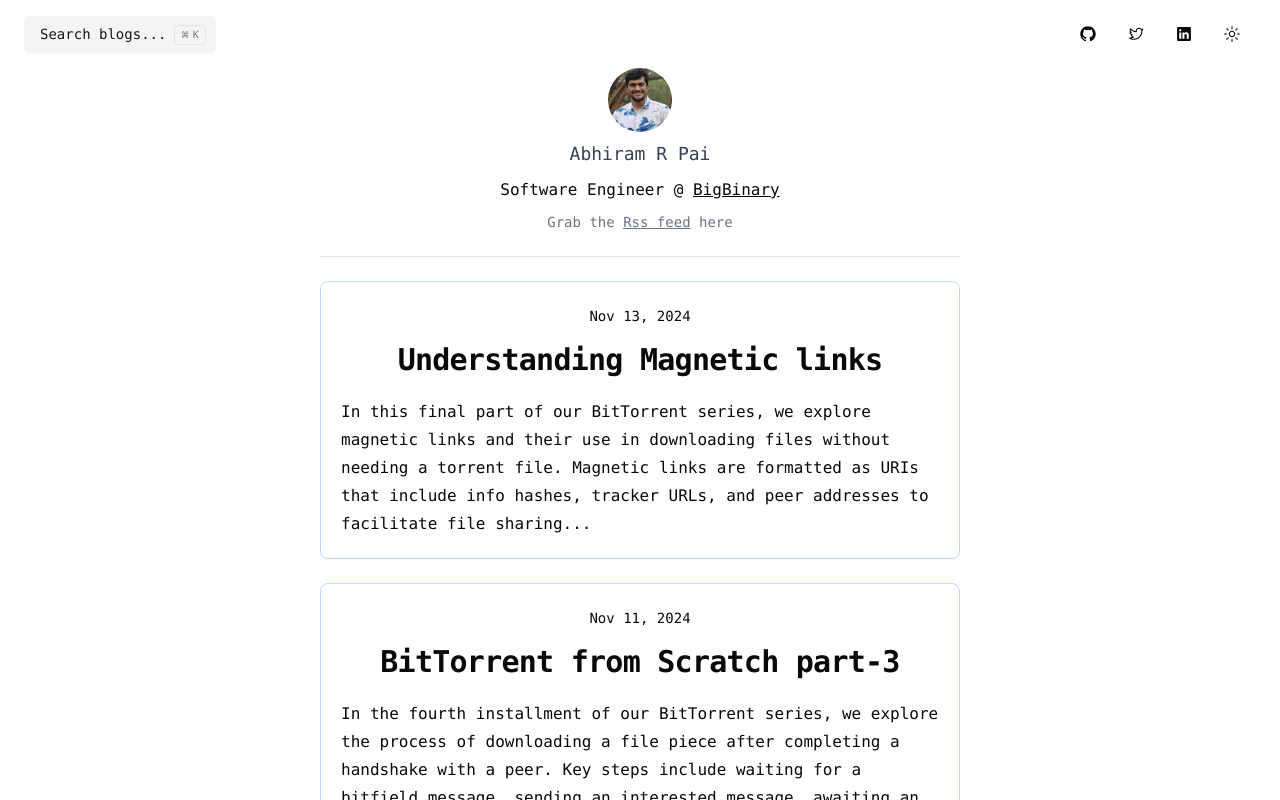
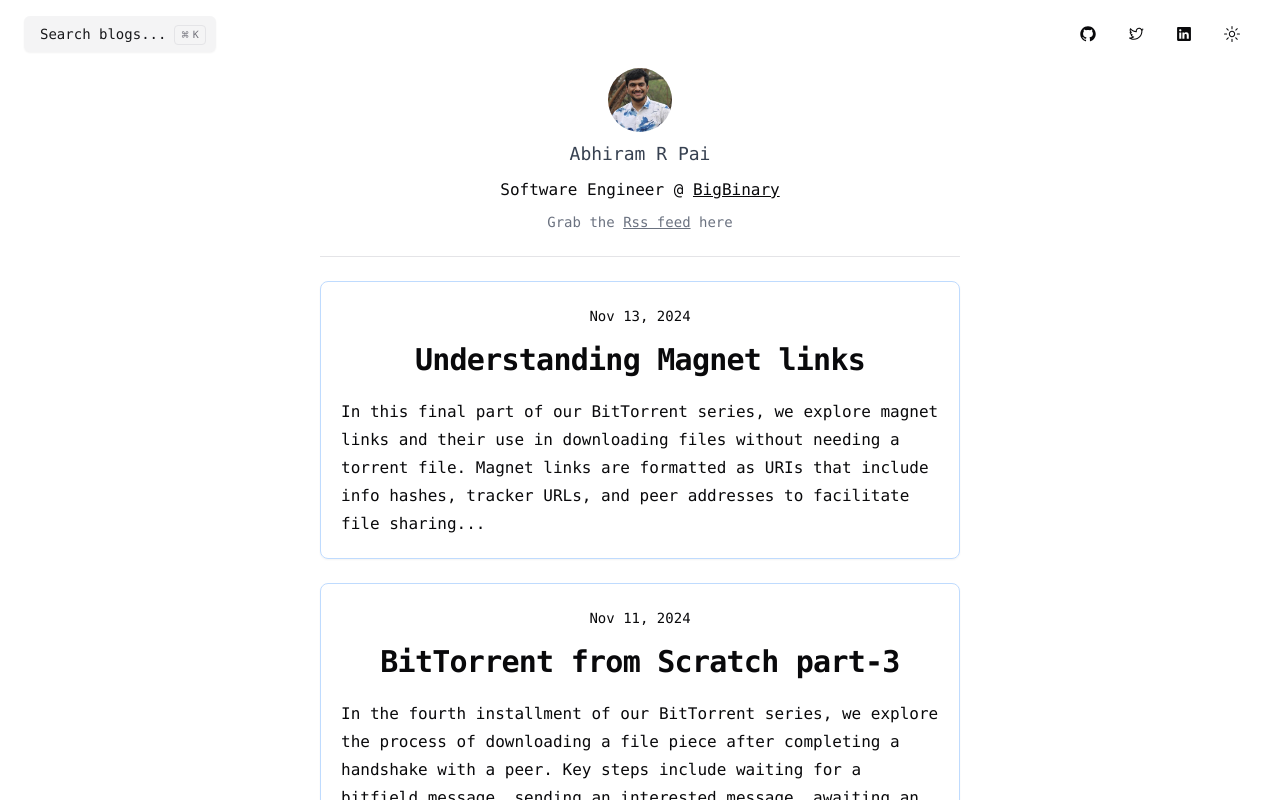
Before and after one commit to abhirampai/my_blog, a Next.js app: page / in a window 1280 px wide. Shown: the top 800 px of the page. Built offline with nearby package versions, Linux system fonts and the light colour scheme.

Commit message:
Update constants.js

```diff
--- a/src/app/page/constants.js
+++ b/src/app/page/constants.js
@@ -143,14 +143,14 @@ export const blogs = [
       "Hash verification",
     ]
   }, {
-    name: "Understanding Magnetic links",
+    name: "Understanding Magnet links",
     summary:
-      "In this final part of our BitTorrent series, we explore magnetic links and their use in downloading files without needing a torrent file. Magnetic links are formatted as URIs that include info hashes, tracker URLs, and peer addresses to facilitate file sharing...",
+      "In this final part of our BitTorrent series, we explore magnet links and their use in downloading files without needing a torrent file. Magnet links are formatted as URIs that include info hashes, tracker URLs, and peer addresses to facilitate file sharing...",
     publishedDate: "Nov 13, 2024",
     slug: "understanding_magnetic_links",
     keywords: [
       "BitTorrent",
-      "Magnetic Links",
+      "Magnet Links",
       "Extension Handshake",
       "Metadata Exchange",
     ]
```
